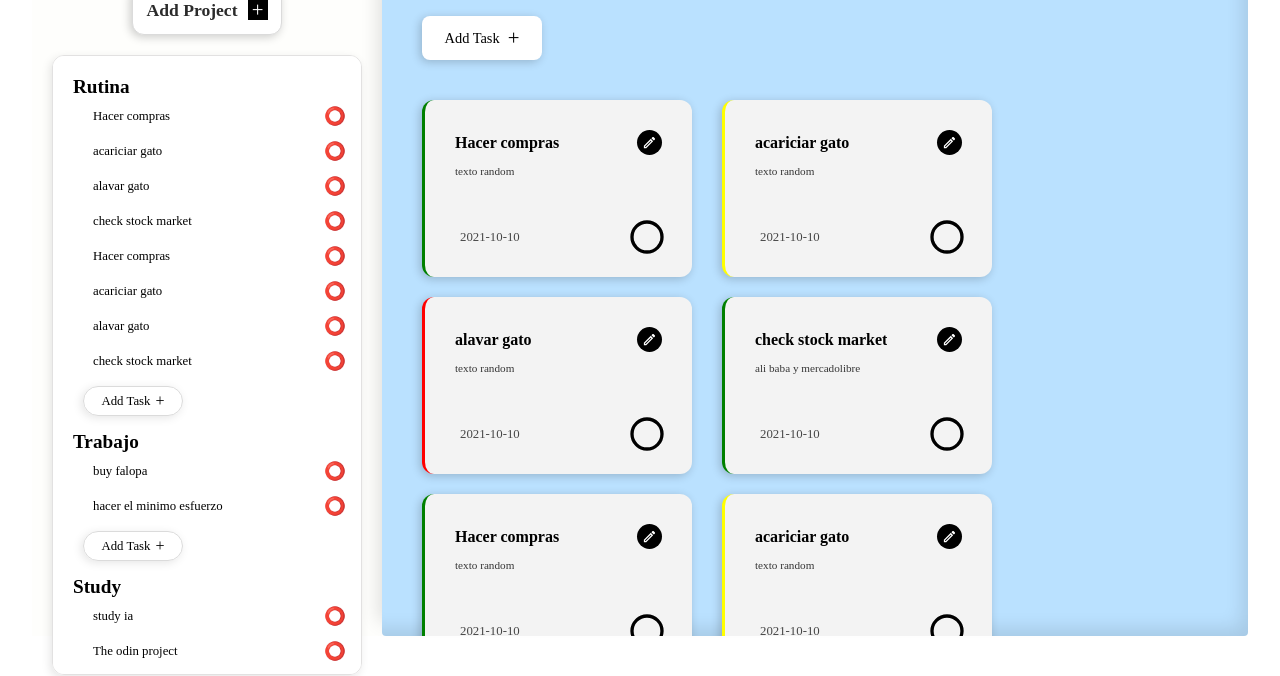
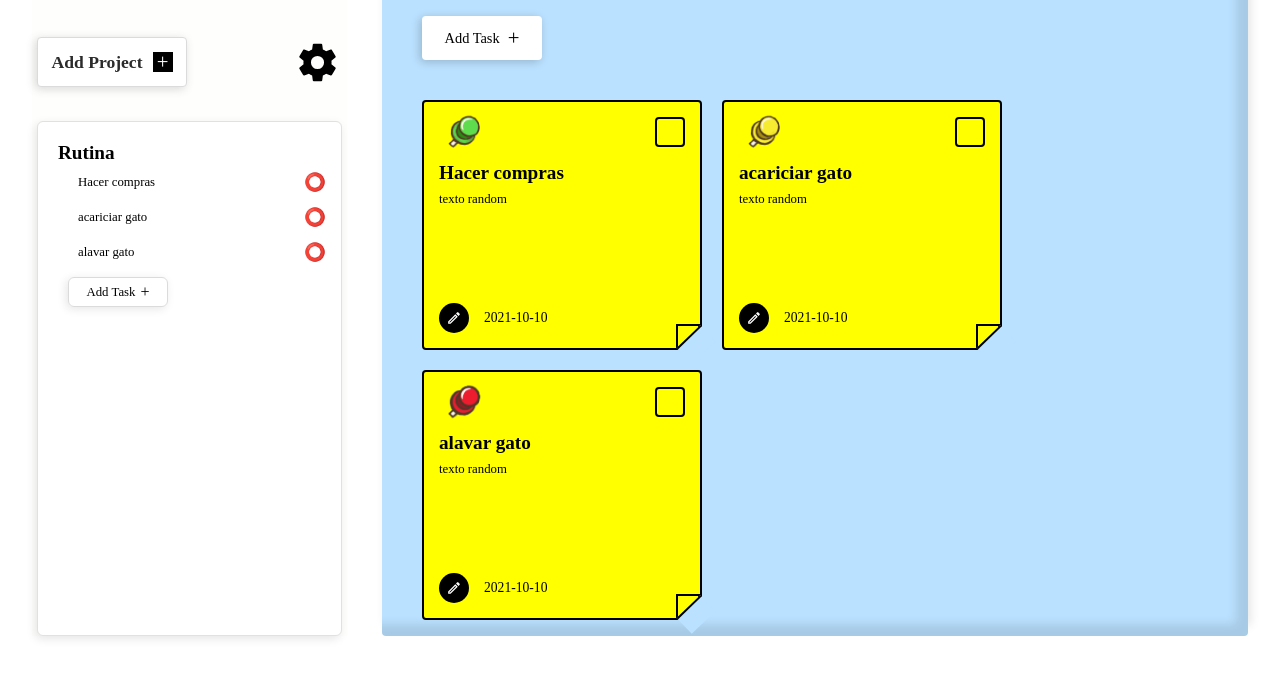
Before and after one commit to ReportThatCode/Odin_Project-Todo-List, a website built with webpack: page src/template.html in a window 1280 px wide. Shown: the part 124-800 px from the top of the page. Built offline with nearby package versions, Linux system fonts and the light colour scheme; a web font is replaced by a local one.

Commit message:
add localStorage and style card changed

```diff
--- a/src/index.js
+++ b/src/index.js
@@ -1,15 +1,20 @@
 
 // queda por hacer
+
+// choise color project
 // delete proyect
-// add task en folder
+// add task en folder  => DONE
 // aside, open and close list task from proyect
 // push git hub
 // localhost
+// orden priority
+// edit task modal
+
 import './styles/index.css';
 
 import header from "./modules/header.js";
 import aside from "./modules/aside.js";
-import main from "./modules/content.js";
+import {main,setBgFolder} from "./modules/content.js";
 import createCard from "./modules/content-card.js"
 
 import { openModal, closeModal, modalProject, modalTask } from "./modules/modal.js";
@@ -78,35 +83,33 @@ class Task {
 
 }
 
-const projects = [new Project("Rutina")]
+
+let projects =  JSON.parse(localStorage.getItem("folders")) || [];
+
+projects[0] = new Project("Rutina")
 let currentFolder = projects[0].id;
+
+console.log("main project");
+console.log(projects[0])
 projects[0].bgColor = "rgb(186, 225, 255)";
 
-projects.push(new Project("Trabajo"));
-projects.push(new Project("Study"));
+//projects.push(new Project("Trabajo"));
+//projects.push(new Project("Study"));
 
 
 projects[0].addTask(new Task("Hacer compras","texto random","2021-10-10","Low"));
 projects[0].addTask(new Task("acariciar gato","texto random","2021-10-10","Normal"));
 projects[0].addTask(new Task("alavar gato","texto random","2021-10-10","High"));
-projects[0].addTask(new Task("check stock market","ali baba y mercadolibre","2021-10-10","Low"));
+// projects[0].addTask(new Task("check stock market","ali baba y mercadolibre","2021-10-10","Low"));
 
 
-projects[0].addTask(new Task("Hacer compras","texto random","2021-10-10","Low"));
-projects[0].addTask(new Task("acariciar gato","texto random","2021-10-10","Normal"));
-projects[0].addTask(new Task("alavar gato","texto random","2021-10-10","High"));
-projects[0].addTask(new Task("check stock market","ali baba y mercadolibre","2021-10-10","Low"));
+// projects[1].addTask(new Task("buy falopa","no olvidarse","420-10-10","High"));
+// projects[1].addTask(new Task("hacer el minimo esfuerzo","al menos que me pagen mas","420-10-10","High"));
 
-projects[1].addTask(new Task("buy falopa","no olvidarse","420-10-10","High"));
-projects[1].addTask(new Task("hacer el minimo esfuerzo","al menos que me pagen mas","420-10-10","High"));
+// projects[1].addTask(new Task("study ia","how work","2012-23-23","Low"))
+//  projects[1].addTask(new Task("The odin project","make to do list","2012-23-23","High"))
+// projects[2].addTask(new Task("how cat works","dont undestand","2017-13-27","Normal"))
 
-projects[2].addTask(new Task("study ia","how work","2012-23-23","Low"))
-projects[2].addTask(new Task("The odin project","make to do list","2012-23-23","High"))
-projects[2].addTask(new Task("how cat works","dont undestand","2017-13-27","Normal"))
-
-projects[2].addTask(new Task("study ia","how work","2012-23-23","Low"))
-projects[2].addTask(new Task("The odin project","make to do list","2012-23-23","High"))
-projects[2].addTask(new Task("how cat works","dont undestand","2017-13-27","Normal"))
 
 const displayDOM = (function(){
 
@@ -124,11 +127,6 @@ const displayDOM = (function(){
         return addTaskEl
         }
 
-
-    const updateAllDOM = ()=>{
-        //updateAllDOM(projects);
-
-    }
     const updateTaskCompleted = (idTask)=>{
 
         projects.forEach(project => {
@@ -150,6 +148,7 @@ const displayDOM = (function(){
         folder.classList.add("nav-item")
         headerProjects.appendChild(folder)
     })
+
     }
     const folderSelect = (targetID)=>{
         currentFolder = targetID
@@ -157,8 +156,7 @@ const displayDOM = (function(){
         const getColor = project.bgColor;
         document.querySelector(".content").style.backgroundColor = getColor
         document.querySelector(".container-addTask").style.backgroundColor = getColor
-
-        console.log(getColor)
+        setBgFolder(getColor)
     }
 
     const updateCards = ()=>{
@@ -215,8 +213,6 @@ const displayDOM = (function(){
     return { updateAsideProject , updateHeader, folderSelect, updateCards, updateTaskCompleted}
 })()
 
-//⭕
-// ❌
 
 displayDOM.updateAsideProject(projects);
 displayDOM.updateHeader();
@@ -224,18 +220,17 @@ displayDOM.folderSelect(currentFolder)
 displayDOM.updateCards();
 document.querySelector(".nav-item").classList.add("active")
 
-
-// const myCard = createCard(projects[0].tasks[0].title,projects[0].tasks[0].descripcion,projects[0].tasks[0].date,projects[0].tasks[0].priority)
-// const myCard1 = createCard(projects[0].tasks[1].title,projects[1].tasks[1].descripcion,projects[1].tasks[1].date,projects[1].tasks[1].priority)
-// const myCard2 = createCard(projects[0].tasks[2].title,projects[2].tasks[2].descripcion,projects[2].tasks[2].date,projects[2].tasks[2].priority)
-// console.log(myCard)
-
-// document.querySelector(".content").appendChild(myCard);
-// document.querySelector(".content").appendChild(myCard1);
-// document.querySelector(".content").appendChild(myCard2);
-
-
-// PROCESAR CREACION DE PROYEC
+const updateLocalStorage = ()=>{
+    localStorage.setItem("folders",JSON.stringify(projects))
+    const parseData = JSON.parse(localStorage.getItem("folders"));
+    parseData.forEach(project => {
+        Object.setPrototypeOf(project,Project.prototype)
+        project.tasks.forEach(task => {
+            Object.setPrototypeOf(task,Task.prototype)
+        })
+    })
+    projects = parseData
+}
 
 document.addEventListener("click",(e)=>{
 
@@ -254,25 +249,20 @@ document.addEventListener("click",(e)=>{
     if(e.target.matches(".btn-close-modal")) closeModal()
 
     if(e.target.matches(".nav-item")){
-
-    console.log(e.target.dataset.id)
-    displayDOM.folderSelect(e.target.dataset.id)
-    document.querySelectorAll(".nav-item").forEach(el => el.classList.remove("active"))
-    e.target.classList.add("active")
-    displayDOM.updateCards();
+        displayDOM.folderSelect(e.target.dataset.id)
+        document.querySelectorAll(".nav-item").forEach(el => el.classList.remove("active"))
+        e.target.classList.add("active")
+        displayDOM.updateCards();
     }
 
-    if(e.target.closest(".main-checkTask")){
-        const mainTaskId = e.target.closest(".main-checkTask");
-        console.log(mainTaskId)
-        console.log(mainTaskId.dataset.id)
+    if(e.target.closest(".state-card")){
+        const mainTaskId = e.target.closest(".state-card");
         displayDOM.updateTaskCompleted(mainTaskId.dataset.id)
         displayDOM.updateCards();
         displayDOM.updateAsideProject()
     }
 
     if(e.target.closest(".task-item")){
-
         displayDOM.updateTaskCompleted(e.target.closest(".task-item").dataset.id)
         displayDOM.updateAsideProject()
         displayDOM.updateCards();
@@ -282,43 +272,51 @@ document.addEventListener("click",(e)=>{
 
 
 document.addEventListener("submit",(e)=>{
-    console.log(e.target);
+    e.preventDefault();
 
     if(e.target.matches("#form-project")){
-
         const titleValue = document.querySelector(".input-project")
         projects.push(new Project(titleValue.value))
-        displayDOM.updateAsideProject(projects)
+        displayDOM.updateAsideProject()
         closeModal();
         displayDOM.updateHeader();
+        displayDOM.updateCards();
 
-        displayDOM.updateCards();
-        displayDOM.updateAsideProject()
+        // LOCAL STORAGE
+        updateLocalStorage();
     }
 
     if(e.target.matches("#form-task")){
-        console.log("task procesando...")
+
         const getTasktitle = document.getElementById("title-task").value
         const getTaskDescripcion = document.getElementById("descripcion-task").value
         const getTaskDate = document.getElementById("date-task").value
         const getTaskPriority = document.getElementById("priority-task").value
-        console.log(getTasktitle)
-        console.log(getTaskDescripcion)
-        console.log(getTaskDate)
-        console.log(getTaskPriority)
         const getIdProject = document.querySelector("#btn-submit-task").dataset.id;
-        console.log(getIdProject)
         const actuallyProject = projects.find(project => project.id === getIdProject);
+        console.log("<-- actual proyecto -->")
+        console.log(actuallyProject)
         actuallyProject.addTask(new Task(getTasktitle,getTaskDescripcion,getTaskDate,getTaskPriority,false))
         displayDOM.updateAsideProject(projects)
-        console.log(actuallyProject);
 
         //processFormTask()
+
+        // local storage
+        // localStorage.setItem("folders",JSON.stringify(projects))
+        // const parseData = JSON.parse(localStorage.getItem("folders"));
+        // parseData.forEach(project => {
+        //     Object.setPrototypeOf(project,Project.prototype)
+        //     project.tasks.forEach(task => {
+        //         Object.setPrototypeOf(task,Task.prototype)
+        //     })
+        // })
+
+        // projects = parseData
+
+
 
         displayDOM.updateCards();
         displayDOM.updateAsideProject()
         closeModal();
     }
-
-    e.preventDefault();
 })
--- a/src/modules/aside.js
+++ b/src/modules/aside.js
@@ -1,6 +1,13 @@
 import "../styles/aside.css";
+import configImg from "../imgs/config.svg"
 
 const aside = document.createElement("aside");
+
+
+const asideHeader = document.createElement("div");
+
+const projectAndConfig = document.createElement("div")
+projectAndConfig.classList.add("aside-container-btn")
 
 // proyect title
 const title = document.createElement("h1");
@@ -18,6 +25,22 @@ addProjectSpan.textContent = "+";
 containerAddProject.appendChild(addProjectTitle);
 containerAddProject.appendChild(addProjectSpan);
 
+// config
+const configOptions = document.createElement("div");
+configOptions.classList.add("config-options")
+const configOptionsImg = document.createElement("img");
+configOptionsImg.src = configImg
+
+configOptions.appendChild(configOptionsImg);
+// appens
+
+
+projectAndConfig.appendChild(containerAddProject)
+projectAndConfig.appendChild(configOptions)
+
+asideHeader.appendChild(title)
+asideHeader.appendChild(projectAndConfig)
+
 // lista de proyect rutina / hacer compras (que sea lista despegable)
 const containerProject = document.createElement("ul");
 containerProject.classList.add("aside_project");
@@ -27,8 +50,7 @@ containerProject.classList.add("aside_project");
 
 // APPENDCHILD
 
-aside.appendChild(title);
-aside.appendChild(containerAddProject);
+aside.appendChild(asideHeader)
 aside.appendChild(containerProject);
 
 
--- a/src/modules/content-card.js
+++ b/src/modules/content-card.js
@@ -1,68 +1,133 @@
 import pen from "../imgs/pencil.svg";
-import checkBlank  from "../imgs/checkbox-blank.svg";
-import checked  from "../imgs/checked.svg";
+//import checkBlank  from "../imgs/checkbox-blank.svg";
+import checked  from "../imgs/check.svg";
 
-export default function createCard(id,title,descripcion,date,priority,status){
-const card = document.createElement("div");
-card.classList.add("card")
-// HEADER CARD
-const cardHeader = document.createElement("div");
+//pinchos priority
+import red from "../imgs/pinchoRed.png"
+import yellow from "../imgs/pinchoYellow.png"
+import green from "../imgs/pinchoGreen.png"
+
+
+const componentsCard = function (){
+    const tacks = ()=>{
+        const contentTacks = document.createElement("div")
+        contentTacks.classList.add("tacks")
+        const TacksImg  = document.createElement("img");
+        contentTacks.appendChild(TacksImg)
+
+        return contentTacks
+    }
+
+    const edit = (id)=>{
+        const editCard = document.createElement("div");
+        editCard.classList.add("edit-card")
+        editCard.dataset.id = id
+        const editCardImg = document.createElement("img")
+        editCardImg.src = pen
+        editCard.appendChild(editCardImg)
+
+        return editCard
+    }
+
+    const title = (title)=>{
+
         const cardTitle = document.createElement("h2");
         cardTitle.textContent = title;
-const contentEdit = document.createElement("div");
-const cardEdit = document.createElement("img");
-cardEdit.src = pen;
-contentEdit.appendChild(cardEdit)
 
-cardHeader.appendChild(cardTitle);
-cardHeader.appendChild(contentEdit);
-// BODY CARD
-const carddescripcion = document.createElement("p");
-carddescripcion.textContent = descripcion
-//FOOTER CARD
-const cardFooter = document.createElement("div");
+        return cardTitle
+    }
 
-// input date
+    const descripcion = (text)=>{
+        const containerDescripcion = document.createElement("div");
+        containerDescripcion.classList.add("descripcion-card");
+        const textDescripcion = document.createElement("p");
+        textDescripcion.textContent = text
+        containerDescripcion.appendChild(textDescripcion)
+
+        return containerDescripcion
+    }
+
+    // footer
+
+    const date = (date)=>{
         const cardDate = document.createElement("p");
         cardDate.textContent = date
 
-//input status
-const labelStatus = document.createElement("label");
-labelStatus.classList.add("main-checkTask")
-labelStatus.dataset.id = id
-labelStatus.setAttribute("for","status")
+        return cardDate
+    }
 
-const labelImg = document.createElement("img")
+    const state = (id)=>{
+        const stateContainer = document.createElement("div");
+        stateContainer.classList.add("state-card")
+        stateContainer.dataset.id = id
+        const stateImg = document.createElement("img")
+        stateContainer.appendChild(stateImg)
 
-status === true ? labelImg.src = checked : labelImg.src = checkBlank
-labelStatus.appendChild(labelImg);
+        return stateContainer
+    }
 
-const cardStatus = document.createElement("input");
-cardStatus.id = "status"
-cardStatus.setAttribute("type","checkbox");
+
+    return {tacks, edit, title, descripcion, date, state}
+}()
+
+const logicaCard = function(){
+
+    const isChecked = (img,state) => state ? img.src = checked : img.src = ""
+
+    const isDisableCard = (card,state)=> state ? card.classList.add("card-checked") : card.classList.remove("card-checked")
+
+    return {isChecked, isDisableCard}
+}()
+
+export default function createCard(id,title,descripcion,date,priority,state){
+
+    const card = document.createElement("div");
+    card.classList.add("card")
+
+    // HEADER
+    const headerCard = document.createElement("div")
+    headerCard.classList.add("header-card")
+    const cardTacks = componentsCard.tacks();
+    const cardState = componentsCard.state(id)
+    headerCard.appendChild(cardTacks)
+    headerCard.appendChild(cardState)
+
+    // BODY
+    const bodyCard = document.createElement("div")
+    bodyCard.classList.add("body-card")
+    const cardTitle = componentsCard.title(title)
+    const cardDescripcion = componentsCard.descripcion(descripcion)
+    bodyCard.appendChild(cardTitle)
+    bodyCard.appendChild(cardDescripcion)
+
+    // FOOTER
+    const footerCard = document.createElement("div")
+    footerCard.classList.add("footer-card")
+    const cardDate = componentsCard.date(date)
+    const cardEdit = componentsCard.edit(id);
+    footerCard.appendChild(cardEdit)
+    footerCard.appendChild(cardDate)
+
+    card.appendChild(headerCard)
+    card.appendChild(bodyCard)
+    card.appendChild(footerCard)
+
+    // // Condicionales
+    logicaCard.isChecked(cardState.querySelector("img"),state)
+    logicaCard.isDisableCard(card,state)
 
     // PRIORITY
     switch (priority){
         case "Low":
-        card.style.borderLeft = "solid 3px green"
+            cardTacks.querySelector("img").src = green
              break
         case "Normal":
-        card.style.borderLeft = "solid 3px yellow"
+            cardTacks.querySelector("img").src = yellow
             break
         case "High":
-        card.style.borderLeft = "solid 3px red"
+            cardTacks.querySelector("img").src = red
             break
         }
-
-
-cardFooter.appendChild(cardDate);
-cardFooter.appendChild(labelStatus);
-cardFooter.appendChild(cardStatus);
-
-// APPENDCHILDS
-card.appendChild(cardHeader);
-card.appendChild(carddescripcion);
-card.appendChild(cardFooter)
 
 return card
 
--- a/src/modules/content.js
+++ b/src/modules/content.js
@@ -36,7 +36,11 @@ containerCards.classList.add("container-card");
 main.appendChild(containerCards)
 
 
+function setBgFolder(color){
+    const root = document.documentElement;
+    // Cambia el valor de la variable CSS
+    root.style.setProperty('--bgFolder', color);
+}
 
 
-
-export default main;
+export {main, setBgFolder};
--- a/src/styles/aside.css
+++ b/src/styles/aside.css
@@ -4,18 +4,39 @@ aside {
     grid-row: 1/3;
     background-color: #FEFEFC;
     place-content: end;
+    display: grid;
+    grid-template-columns: 1fr;
+    grid-template-rows: 200px 1fr;
+    justify-content: start;
+    width: 90%;
 }
 
 aside h1 {
     font-size: 2rem;
-    padding: 1rem 0rem;
+    padding: 2rem 0rem;
     text-align: center;
     font-family: "DynaPuff", serif;
 }
-
+.aside-container-btn {
+    display: flex;
+    justify-content: space-between;
+    align-items: center;
+    padding-top: 20px;
+    margin: 0 5px;
+}
+.aside-container-btn .config-options {
+    width: 50px;
+    height: 50px;
+    border-radius: 50%;
+    cursor: pointer;
+    display: flex;
+    align-items: center;
+    justify-content: center;
+}
+.aside-container-btn .config-options img {
+    width: 90%;
+}
 .aside_add-project {
-    width: 100%;
-    margin: 0 auto;
     display: flex;
     justify-content: center;
     align-items: center;
@@ -23,10 +44,10 @@ aside h1 {
     border:  1px rgb(219, 219, 219) solid;
     width: 150px;
     height: 50px;
-    border-radius: 12px;
+    border-radius: 4px;
     cursor: pointer;
     background-color: white;
-    box-shadow: -2px 2px 10px rgb(0, 0, 0,0.2);
+    box-shadow: -2px 2px 10px rgba(63, 63, 63, 0.2);
     transition: all 0.3s ease;
 }
 .aside_add-project:hover {
@@ -57,17 +78,16 @@ aside h1 {
 
 .aside_project {
     border:  1px rgb(226, 225, 225) solid;
-    border-radius: 12px;
+    border-radius: 6px;
     display: flex;
     flex-grow: 1;
     flex-direction: column;
-    margin: 20px;
+    margin: 5px;
     margin-bottom: 0;
     padding: 10px;
     list-style-type: none;
     background-color: white;
     box-shadow: -2px 3px 10px rgba(0,0,0,0.1);
-    max-height: 620px;
 }
 .aside_project li ul {
     list-style-type: none;
@@ -130,7 +150,7 @@ aside h1 {
     margin-top: 5px;
     margin-left: 20px;
     margin-bottom: 5px;
-    border-radius: 24px;
+    border-radius: 6px;
     padding: 5px;
     border: solid 1px rgb(219, 219, 219);
     width: 100px;
--- a/src/styles/content.css
+++ b/src/styles/content.css
@@ -1,3 +1,7 @@
+:root {
+    --bgFolder: blue;
+}
+
 .content {
     grid-column: 2/3;
     grid-row: 2/3;
@@ -14,9 +18,10 @@
     overflow-y: auto;
     scrollbar-width: none;
     position: relative;
+    box-shadow: inset -12px -12px 10px rgba(0,0,0,0.1),3px -10px 10px rgba(0,0,0,0.1);
 }
 .content::-webkit-scrollbar {
-    display: none; /* Oculta las barras en Chrome, Safari y Opera */
+    display: none;
   }
 
 .content .container-addTask {
@@ -26,88 +31,154 @@
     padding: 20px 0px 10px 0;
     z-index: 200;
 }
+
+.card.card-checked {
+    background-color: rgb(238, 211, 62);
+}
+.card.card-checked h2, .card.card-checked p {
+    text-decoration: line-through;
+}
+
 .card {
     display: flex;
     flex-direction: column;
-    align-items: flex-start;
-    padding: 30px;
-    padding-bottom: 20px;
-    border-radius: 12px;
+    justify-content: space-between;
+    border-radius: 4px;
     max-width: 300px;
-    width: 90%;
-    background-color: #f3f3f3;
-    box-shadow: -2px 2px 10px rgba(0, 0, 0, 0.2);
-    overflow: hidden;
+    width: 100%;
+    height: 250px;
+    background-color: yellow;
+    position: relative; /* Necesario para posicionar los pseudo-elementos */
+    z-index: 0; /* El pseudo-elemento se apila sobre este */
+    border: solid 2px black;
+    padding: 15px;
+    padding-top: 5px;
 }
 
-.card div:first-child {
-    display: flex;
-    align-items: center;
-    width: 100%;
-    justify-content: space-between;
-    gap: 10px;
-    padding-bottom: 10px;
+.card::before {
+    content: "";
+    position: absolute;
+    bottom: 0;
+    right: 0;
+    width: 20px;
+    height: 20px;
+    border: solid 2px rgb(0, 0, 0);
+    z-index: 1; /* Se coloca debajo del pseudo-elemento ::after */
 }
 
-.card div:first-child h2 {
-    font-size: 1rem;
-    font-family: "DynaPuff", serif;
-    max-width: 150px;
-    text-wrap: wrap;
-    overflow: hidden;
+.card::after {
+    content: "";
+    position: absolute;
+    bottom: -13px;
+    right: -7px;
+    width: 20px;
+    height: 33px;
+    border-left: solid 2px rgb(0, 0, 0);
+    transform: rotate(46deg);
+    background-color: var(--bgFolder);
+    z-index: 900; /* Tiene un z-index más alto que la card */
+    pointer-events: none; /* Evita interferencias de eventos del mouse */
 }
 
-.card div:first-child div {
+.card-left {
     display: flex;
-    justify-content: center;
+    flex-direction: column;
+    justify-content: space-between;
+    flex: 1;
+    border-right: solid red 3px;
+    padding: 10px;
+    padding-right: 5px;
+    font-family: "DynaPuff", serif;
+}
+
+/*HEADER*/
+.header-card {
+    display: flex;
+    justify-content: space-between;
     align-items: center;
-    border-radius: 50%;
-    height: 25px;
-    width: 25px;
-    background-color: black;
+}
+.header-card .tacks {
+    width: 50px;
+    height: 50px;
+}
+.header-card .tacks img {
+    width: 100%;
+    height: 100%;
+    object-fit: cover;
+    transform: scale(1.8);
+}
+
+.header-card .edit-card {
+    width: 40px;
+    height: 40px;
+    background-color: red;
+}
+.header-card .state-card {
+    width: 30px;
+    height: 30px;
+    border: 2px solid black;
     cursor: pointer;
-    flex-shrink: 0;
+    border-radius: 4px;
 }
-.card div:first-child img {
-    width: 60%;
-    height: 60%;
-    object-fit: cover;
+
+/*BODY*/
+.body-card {
+    font-family: "DynaPuff", serif;
+    flex: 1;
+    flex-direction: column;
+}
+
+.body-card h2 {
+    font-size: 1.2rem;
+    padding: 5px 0 8px;
+}
+
+.body-card .descripcion-card {
+    flex: 1;
+    font-size: 0.8rem;
 }
 
 
-.card p {
-    font-size: 0.7rem;
+/*FOOTER*/
+.footer-card {
+    display: flex;
+    align-items: center;
+}
+
+.footer-card .edit-card {
+    width: 30px;
+    height: 30px;
+    background-color: black;
+    border-radius: 50%;
+    cursor: pointer;
+}
+
+.footer-card .edit-card img{
+    transform: scale(0.6);
+    width: 100%;
+    height: 100%;
+    object-fit: cover;
+    border: solid 2px black;
+}
+
+.footer-card p {
+    padding-left: 15px;
     font-family: "DynaPuff", serif;
-    color: rgb(54, 54, 54);
-    max-width: 150px;
-    text-wrap: wrap;
-    overflow: hidden;
+    font-size: 0.85rem;
 }
 
 
-.card > div:last-child {
-    display: flex;
-    justify-content: space-between;
-    align-items: center;
-    width: 100%;
-    padding-top: 40px;
-    position: relative;
-    left: 5px;
-}
-.card > div:last-child p {
-    font-size: .8rem;
-    color: rgb(70, 70, 70);
-    font-family: "DynaPuff", serif;
-}
-.card > div:last-child label {
-    width: 40px;
-    height: 40px;
-    cursor: pointer;
-}
 
-.card > div:last-child input[type="checkbox"]{
-    display: none;
-}
+
+
+
+
+
+
+
+
+
+
 
 .nav-item {
     z-index: 20;
@@ -117,8 +188,8 @@
 .container-card {
     padding: 20px;
     display: grid;
-    grid-template-columns: repeat(auto-fit, minmax(250px, 300px));
-    row-gap: 20px;
+    grid-template-columns: repeat(auto-fit, 280px);
+    gap: 20px;
 }
 
 .main-add-task {
@@ -126,7 +197,7 @@
     display: flex;
     margin: 10px 20px;
     padding: 10px 15px;
-    border-radius: 8px;
+    border-radius: 4px;
     background-color: white;
     width: 120px;
     cursor: pointer;
--- a/src/styles/header.css
+++ b/src/styles/header.css
@@ -29,14 +29,14 @@ nav ul .nav-item {
 }
 
 nav ul .nav-item:hover {
-    transform: translateY(0px);
+    transform: translateY(1px);
 }
 nav ul .nav-item:first-child {
     margin-left: 0;
 }
 
 nav ul .nav-item.active {
-    transform: translateY(0px);
+    transform: translateY(1px);
     z-index: 100;
     background-color: red;
     box-shadow: 4px -1px 10px rgba(0,0,0,0.2);
```
Also changed, not shown: src/imgs/check.svg (added), src/imgs/config.svg (added), src/imgs/pinchoGreen.png (added), src/imgs/pinchoRed.png (added), src/imgs/pinchoYellow.png (added). Lines whose indentation alone changed are shown as unchanged.
